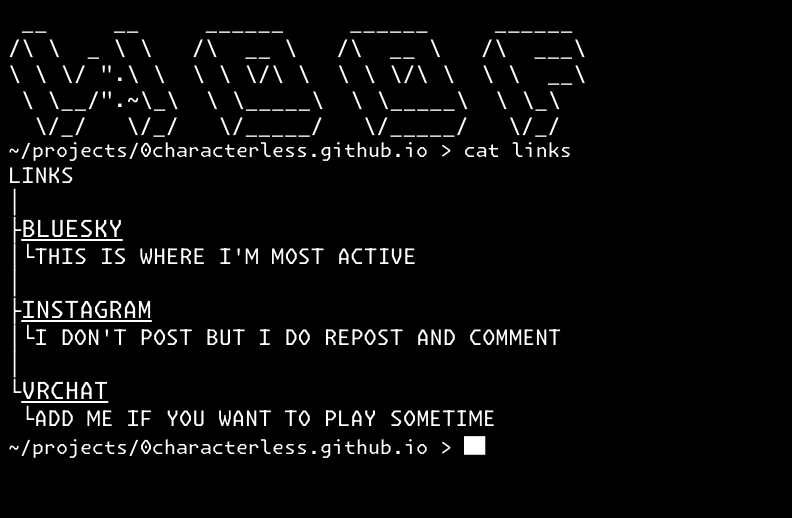
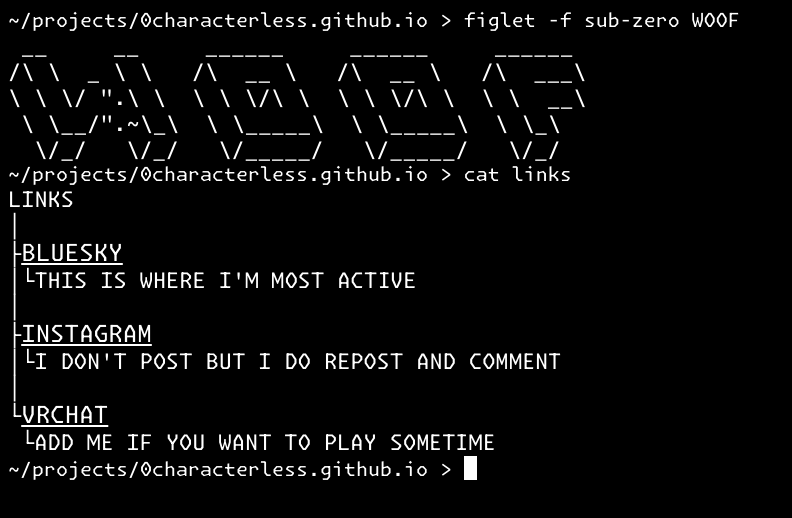
Before and after one commit to 0characterless/0characterless.github.io, a plain HTML site: page index.html in a window 1280 px wide. Shown: the whole page, without its empty margins (0-792 px from the left). Drawn offline with Linux system fonts and the light colour scheme.

Commit message:
1.2 added command at the top and hopefully fixed blinking cursor

```diff
--- a/index.html
+++ b/index.html
@@ -11,7 +11,8 @@
     | # IDK how to make ascii art work without doing this #
     |,#####################################################
     -->
-    <div class="ascii-art"> __     __     ______     ______     ______
+~/projects/0characterless.github.io &#62; figlet -f sub-zero WOOF
+<div class="ascii-art"> __     __     ______     ______     ______
 /\ \  _ \ \   /\  __ \   /\  __ \   /\  ___\
 \ \ \/ ".\ \  \ \ \/\ \  \ \ \/\ \  \ \  __\
  \ \__/".~\_\  \ \_____\  \ \_____\  \ \_\
@@ -27,6 +28,6 @@
 │
 └<a href="https://vrchat.com/home/user/usr_6827a0ff-c94f-4c9d-815c-eac82e016dc7">VRCHAT</a>
  └ADD ME IF YOU WANT TO PLAY SOMETIME</div>
-~/projects/0characterless.github.io &#62; <span class="cursor">🮆<span>
+~/projects/0characterless.github.io &#62; <span class="cursor">&#32;</span>
   </body>
 </html>
--- a/style.css
+++ b/style.css
@@ -24,7 +24,9 @@
   white-space: pre;
 }
 .cursor{
+  white-space: pre;
   animation: blinking 1.5s steps(1) infinite;
+  background-color: white;
 }
 @keyframes blinking{
   50%{
```
